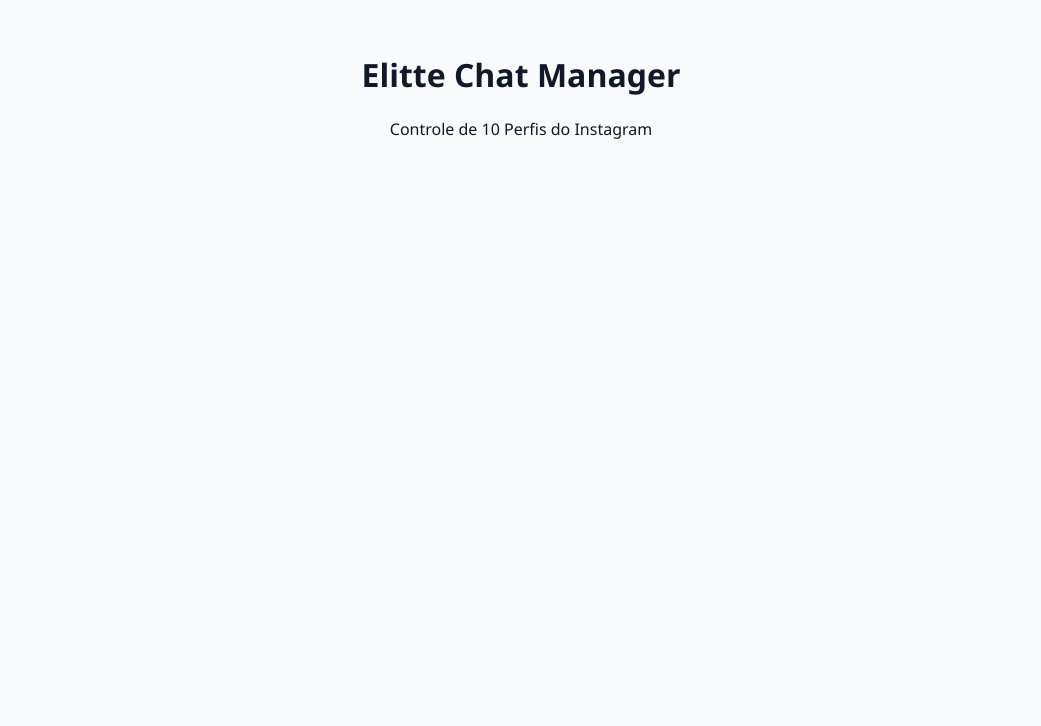
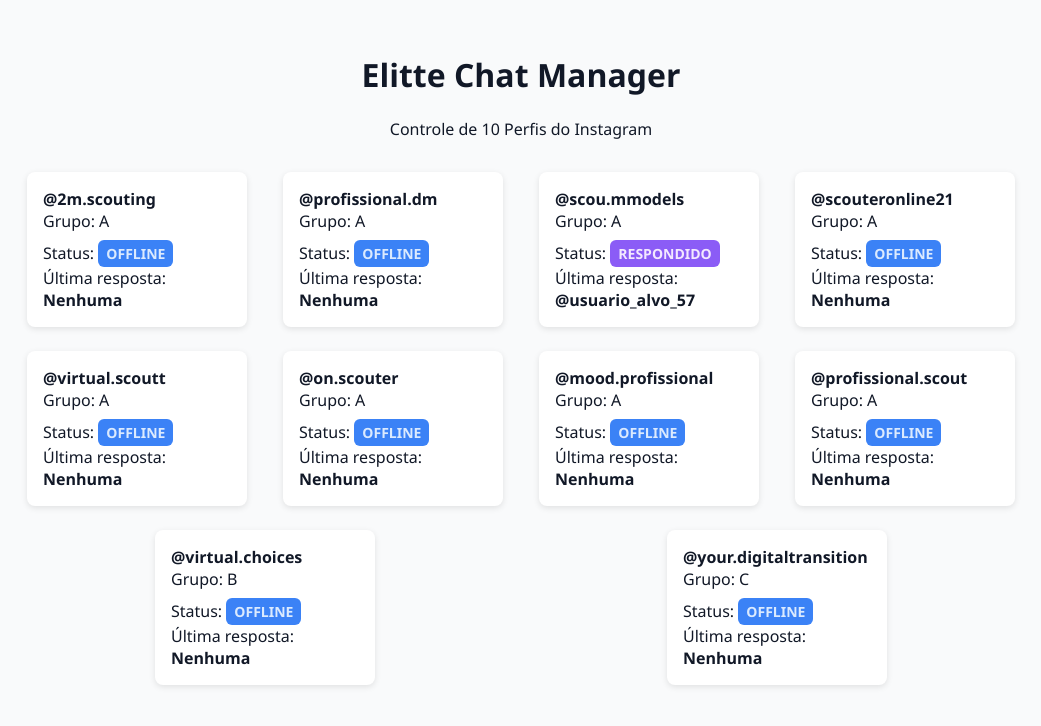
Before and after one commit to PriHL/elitte-chatbot, a website: page index.html in a window 1280 px wide. Shown: the whole page, without its empty margins (119-1160 px from the left). Drawn offline with Linux system fonts and the light colour scheme.

Commit message:
Add files via upload

```diff
--- a/index.html
+++ b/index.html
@@ -2,7 +2,6 @@
 <html lang="pt-br">
 <head>
   <meta charset="UTF-8" />
-  <meta name="viewport" content="width=device-width, initial-scale=1.0"/>
   <title>Elitte Chat Manager</title>
   <link rel="stylesheet" href="style.css" />
 </head>
--- a/script.js
+++ b/script.js
@@ -1,33 +1,59 @@
-const audio = new Audio('./notification.wav');
+ // Dados dos perfis do Instagram
+const profiles = [
+  // Grupo A - pessoas físicas
+  { id: 1, username: "2m.scouting", password: "dfgo000", grupo: "A" },
+  { id: 2, username: "profissional.dm", password: "bhgo82", grupo: "A" },
+  { id: 3, username: "scou.mmodels", password: "mkt1928", grupo: "A" },
+  { id: 4, username: "scouteronline21", password: "arl1313", grupo: "A" },
+  { id: 5, username: "virtual.scoutt", password: "gup0909", grupo: "A" },
+  { id: 6, username: "on.scouter", password: "gup0909", grupo: "A" },
+  { id: 7, username: "mood.profissional", password: "luu333", grupo: "A" },
+  { id: 8, username: "profissional.scout", password: "jj900000", grupo: "A" },
+  { id: 9, username: "virtual.choices", password: "verdade", grupo: "B" },
+  { id: 10, username: "your.digitaltransition", password: "verdade", grupo: "C" }
+];
 
-function notifyUser(contactUsername) {
-  console.log(`🔔 @${contactUsername} respondeu! É hora de interagir.`);
-  audio.play().catch(err => console.error("🔊 Erro ao tocar som:", err));
+const profileContainer = document.getElementById("profilesContainer");
+
+function updateDashboard() {
+  profileContainer.innerHTML = "";
+
+  profiles.forEach(profile => {
+    const card = document.createElement("div");
+    card.className = "profile-card";
+
+    const currentStatus = profile.status || "offline";
+    const statusClass = currentStatus === "online"
+      ? "online"
+      : currentStatus === "respondido"
+        ? "respondido"
+        : "sending";
+
+    card.innerHTML = `
+      <strong>@${profile.username}</strong><br/>
+      Grupo: ${profile.grupo}<br/>
+      Status: <span class="status ${statusClass}">${currentStatus.toUpperCase()}</span><br/>
+      Última resposta: <strong>${profile.lastReplied || 'Nenhuma'}</strong>
+    `;
+
+    profileContainer.appendChild(card);
+  });
 }
 
-async function loadHistoryFromSheet() {
-  try {
-    const response = await fetch(SHEET_URLS.historySheetUrl);
-    const text = await response.text();
-    const lines = text.split('\n').slice(1); // ignora cabeçalho
+// Simula mudança de status dos perfis
+setInterval(() => {
+  profiles.forEach(profile => {
+    if (Math.random() > 0.9) {
+      profile.status = "respondido";
+      profile.lastReplied = `@usuario_alvo_${Math.floor(Math.random() * 1000)}`;
+    } else if (Math.random() > 0.5) {
+      profile.status = "sending";
+    } else {
+      profile.status = "offline";
+    }
+  });
 
-    lines.forEach(line => {
-      const [date, time, profile, contact, status, message] = line.split(',');
+  updateDashboard();
+}, 5000);
 
-      const foundProfile = profiles.find(p => p.username === profile);
-      if (foundProfile && contact) {
-        foundProfile.status = "respondido";
-        foundProfile.lastReplied = contact;
-      }
-    });
-
-    updateDashboard();
-
-  } catch (error) {
-    console.error("❌ Erro ao carregar histórico:", error.message);
-  }
-}
-
-// Atualiza a cada 10 segundos
-setInterval(loadHistoryFromSheet, 10000);
-loadHistoryFromSheet();
+updateDashboard(); // Primeira renderização
--- a/style.css
+++ b/style.css
@@ -23,7 +23,7 @@
   display: flex;
   flex-wrap: wrap;
   justify-content: space-around;
-  gap: 1rem;
+  gap: 1.5rem;
   margin-top: 2rem;
 }
 
@@ -31,7 +31,7 @@
   background-color: white;
   border-radius: 0.5rem;
   padding: 1rem;
-  box-shadow: 0 2px 6px rgba(0, 0, 0, 0.1);
+  box-shadow: 0 2px 6px rgba(0,0,0,0.1);
   transition: transform 0.2s ease;
   width: 220px;
   min-height: 140px;
@@ -62,6 +62,11 @@
   color: #7c2d12;
 }
 
+.status.sending {
+  background-color: #3b82f6;
+  color: #dbeafe;
+}
+
 .status.respondido {
   background-color: #8b5cf6;
   color: #f3e8ff;
```
